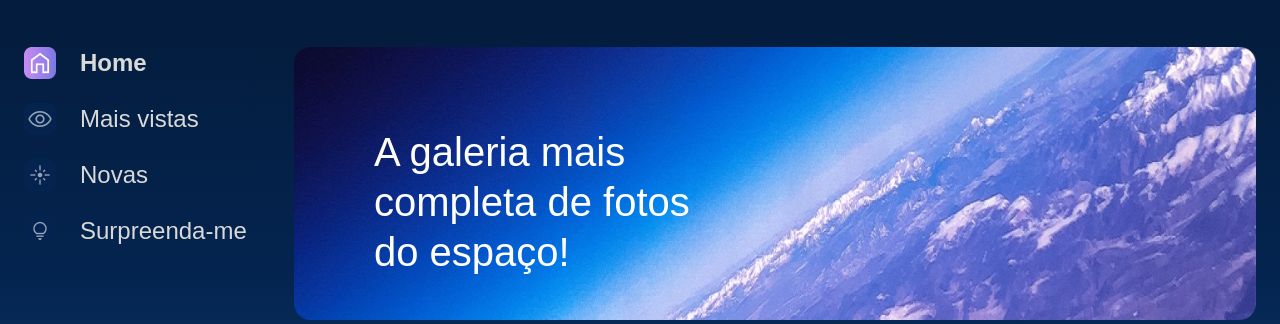
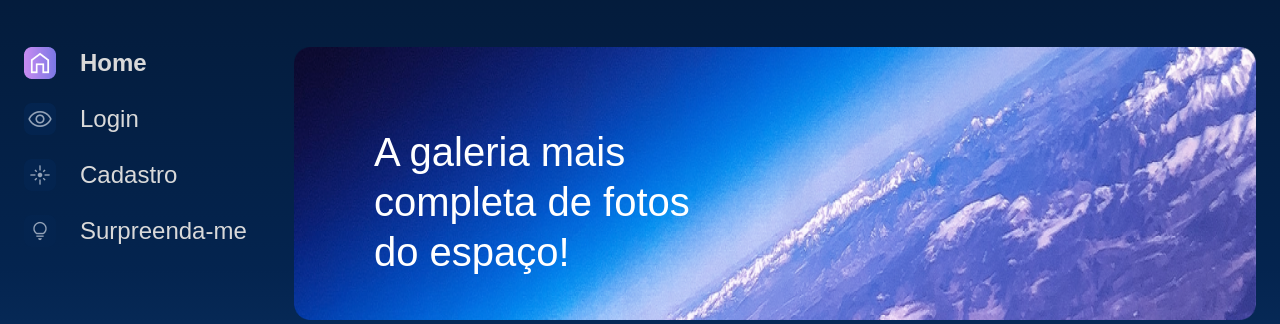
Before and after one commit to Lukemil1000/AluraSpace, a Django app: page / in a window 1280 px wide. Shown: the part 131-455 px from the top of the page. Run offline with Django 4.2, Linux system fonts and the light colour scheme; data that the repository does not hold is empty.

Commit message:
menu login e cadastro

```diff
--- a/templates/partials/_menu.html
+++ b/templates/partials/_menu.html
@@ -7,8 +7,16 @@
         {% else %}
             <a href="{% url 'index' %}"><img src='{% static "/assets/ícones/1x/Home - inativo.png" %}'> Home</a>
         {% endif %}
-        <a href="{% url 'index' %}"><img src='{% static "/assets/ícones/1x/Mais vistas - inativo.png" %}'> Mais vistas</a>
-        <a href="#"><img src='{% static "/assets/ícones/1x/Novas - inativo.png" %}'> Novas</a>
+        {% if request.resolver_match.url_name == "login" %}
+            <a href="{% url 'login' %}"><img src='{% static "/assets/ícones/1x/Mais vistas - ativo.png" %}'> Login</a>
+        {% else %}
+            <a href="{% url 'login' %}"><img src='{% static "/assets/ícones/1x/Mais vistas - inativo.png" %}'> Login</a>
+        {% endif %}
+        {% if request.resolver_match.url_name == "cadastro" %}
+            <a href="{% url 'cadastro' %}"><img src='{% static "/assets/ícones/1x/Novas - ativo.png" %}'> Cadastro</a>
+        {% else %}
+            <a href="{% url 'cadastro' %}"><img src='{% static "/assets/ícones/1x/Novas - inativo.png" %}'> Cadastro</a>
+        {% endif %}
         <a href="#"><img src='{% static "/assets/ícones/1x/Surpreenda-me - inativo.png" %}'> Surpreenda-me</a>
     </nav>
 </section>
```
